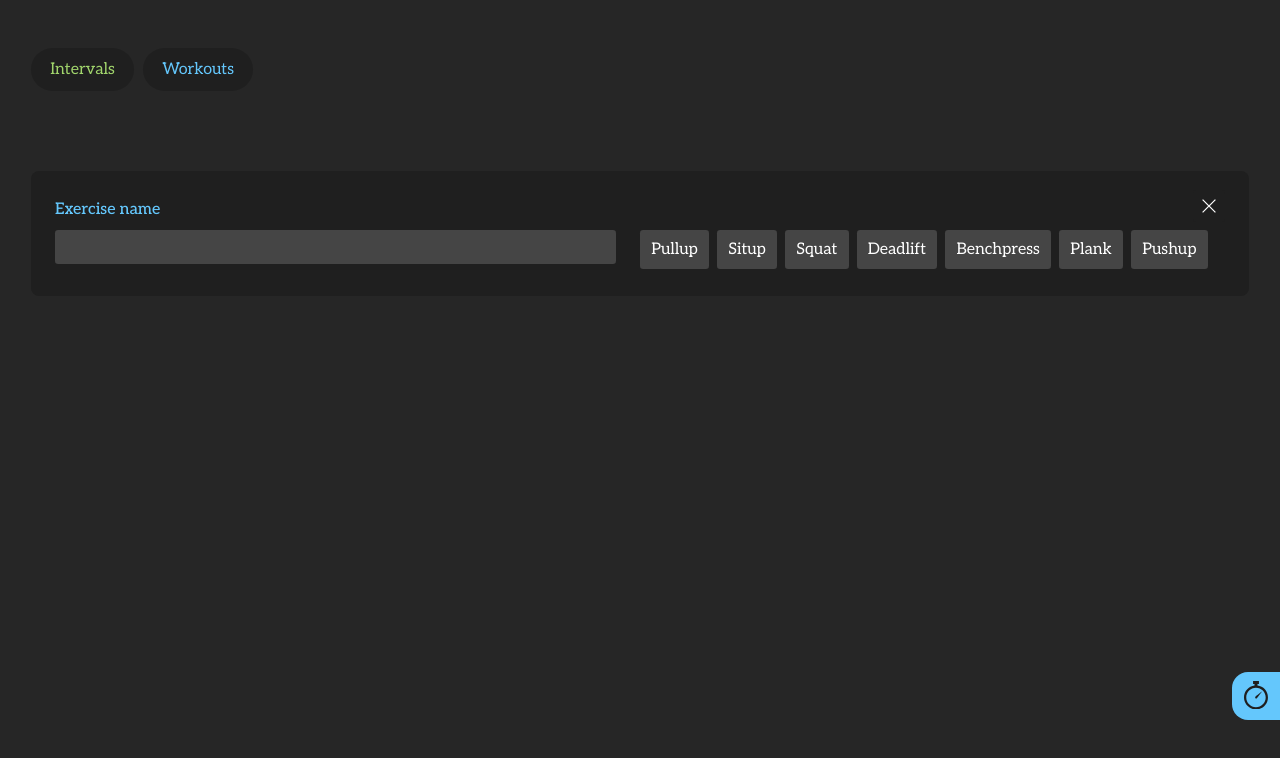
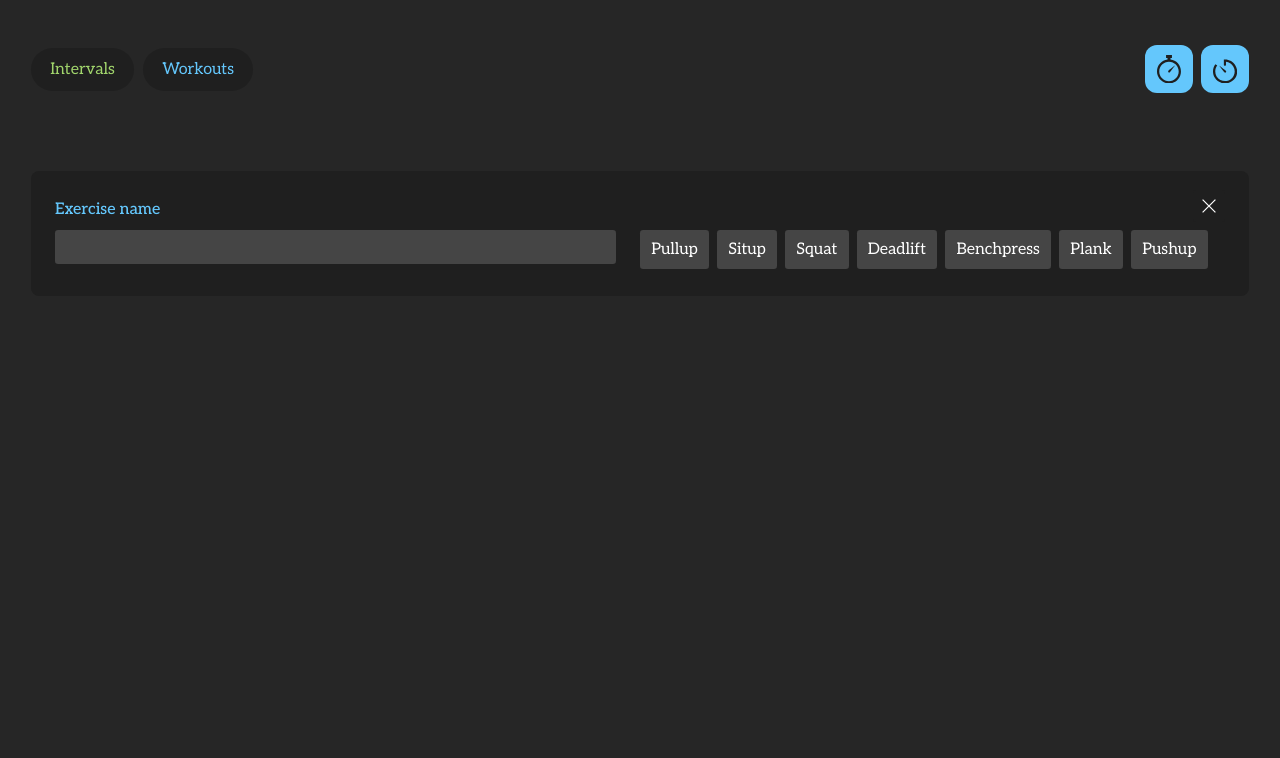
Before and after one commit to Seetal/Workouts, a React (Vite) app: page /workouts/workout in a window 1280 px wide. Shown: the top 758 px of the page. Built offline with nearby package versions, Linux system fonts and the light colour scheme.

Commit message:
added stop watch component

```diff
--- a/src/components/Workouts/CountdownTimer/CountdownTimer.module.scss
+++ b/src/components/Workouts/CountdownTimer/CountdownTimer.module.scss
@@ -1,28 +1,6 @@
 @use '../../../scss/mediaqueries';
 
 .countdownTimer {
-    &__btn {
-        position: fixed;
-        display: flex;
-        align-items: center;
-        justify-content: center;
-        background-color: var(--clr-blue);
-        right: 0;
-        bottom: 5rem;
-        width: 3rem;
-        height: 3rem;
-        padding-bottom: 0.2rem;
-        z-index: 20;
-        border-radius: 1rem 0 0 1rem;
-        border: 0;
-    }
-    &__icon {
-        width: 1.5rem;
-        height: auto;
-        path {
-            fill: var(--clr-black);
-        }
-    }
     &__radioList {
         padding: 0;
         margin: 0;
--- a/src/components/Workouts/CountdownTimer/CountdownTimer.tsx
+++ b/src/components/Workouts/CountdownTimer/CountdownTimer.tsx
@@ -1,24 +1,18 @@
-import { useState, useContext } from 'react';
+import { useState } from 'react';
 import styles from './CountdownTimer.module.scss';
 import Modal from '../../Generic/Modal/Modal';
-import { ModalContext } from '../../Generic/Modal/ModalContext';
 import Radio from '../../Form-Elements/Radio/Radio';
 import CountdownTimerItem from '../CountdownTimerItem/CountdownTimerItem';
 import { Config } from '../../../config/Config';
 
-const CountdownTimer = () => {
-  const {handleFadeOn} = useContext(ModalContext);
-  // const [isTimerActive, setIsTimerActive] = useState<boolean>(false);
-  const [isOpen, setIsOpen] = useState<boolean>(false);
+type Props = {
+    isTimerOpen: boolean;
+    handleCloseTimer: () => void;
+}
+
+const CountdownTimer = ({ isTimerOpen, handleCloseTimer }: Props) => {
   const [selectedTime, setSelectedTime] = useState<string>('1');
 
-  const handleOpen = () => {
-    handleFadeOn();
-    setIsOpen(true);
-  };
-  const handleClose = () => {
-    setIsOpen(false);
-  };
   const handleRadioChange = (e: React.ChangeEvent<HTMLInputElement>) => {
     setSelectedTime(e.target.value);
   };
@@ -35,12 +29,9 @@ const CountdownTimer = () => {
   ));
   return (
     <>
-      <button className={styles.countdownTimer__btn} onClick={handleOpen}>
-        <svg xmlns="http://www.w3.org/2000/svg" viewBox="0 0 51.1 60.6" className={styles.countdownTimer__icon}><path d="M28.7 9.7V6.3h3.1V0H19.3v6.4h3.1v3.4C9.8 11.3 0 22 0 35.1s11.4 25.5 25.5 25.5S51 49.2 51 35.1 41.2 11.3 28.6 9.7Zm-3.2 46.1c-11.4 0-20.7-9.3-20.7-20.7s9.3-20.7 20.7-20.7 20.7 9.3 20.7 20.7-9.3 20.7-20.7 20.7Z"/><path d="M27.5 36.5c-.9.9-2.3.9-3.2 0s-.9-2.3 0-3.2 14.6-11.4 14.6-11.4-10.5 13.8-11.4 14.6Z"/></svg>
-      </button>
-      {isOpen &&
+      {isTimerOpen &&
         <Modal
-          handleClose={handleClose}
+          handleClose={handleCloseTimer}
           title="Select timer duration"
         >
           <div className={styles.countdownTimer__inner}>
--- a/src/components/Workouts/CountdownTimerItem/CountdownTimerItem.tsx
+++ b/src/components/Workouts/CountdownTimerItem/CountdownTimerItem.tsx
@@ -51,12 +51,10 @@ const CountdownTimerItem = ({ time }: Props) => {
 
   const renderedTime = generateRenderedTime(secondsRemaining);
 
-  const decrementTime = () => {
-    setSecondsRemaining((prevState) => (prevState) - 1);
-  };
-
   const handleStart = () => {
-    const timer = window.setInterval(decrementTime, 1000);
+    const timer = window.setInterval(() => {
+      setSecondsRemaining((prevState) => (prevState) - 1);
+    }, 1000);
     setIntervalId(timer);
     setTimerIsRunning(true);
   };
--- /dev/null
+++ b/src/components/Workouts/StopWatch/StopWatch.module.scss
@@ -0,0 +1,16 @@
+.stopWatch {
+  &__time {
+    text-align: center;
+    font-size: 4rem;
+    line-height: 1.25;
+    font-weight: 200;
+    color: var(--clr-white);
+    font-family: 'Courier New', Courier, monospace;
+  }
+  &__buttons {
+    display: flex;
+    flex-direction: row;
+    justify-content: center;
+    gap: 1rem;
+  }
+}
--- /dev/null
+++ b/src/components/Workouts/StopWatch/StopWatch.tsx
@@ -0,0 +1,63 @@
+import { useState } from 'react';
+import styles from './StopWatch.module.scss';
+import Modal from '../../Generic/Modal/Modal';
+
+type Props = {
+    isStopWatchOpen: boolean;
+    handleCloseStopWatch: () => void;
+};
+
+const StopWatch = ({isStopWatchOpen, handleCloseStopWatch}: Props) => {
+  const [intervalId, setIntervalId] = useState<number>();
+  const [elapsedSeconds, setElapsedSeconds] = useState<number>(0);
+  const [isRunning, setIsRunning] = useState<boolean>(false);
+
+  const handleStart = () => {
+    const timer = window.setInterval(() => {
+      setElapsedSeconds((prev) => prev + 1);
+    }, 1000);
+    setIntervalId(timer);
+    setIsRunning(true);
+  };
+  const handleStop = () => {
+    if (intervalId) {
+      clearInterval(intervalId);
+      setIsRunning(false);
+    }
+  };
+  const handleReset = () => {
+    setElapsedSeconds(0);
+  };
+  const handleCloseModal = () => {
+    handleCloseStopWatch();
+    if (intervalId) {
+      clearInterval(intervalId);
+    }
+    setElapsedSeconds(0);
+    setIsRunning(false);
+  }
+
+  const resetIsActive = elapsedSeconds > 0 && !isRunning;
+
+  return (
+    <>
+      {isStopWatchOpen &&
+        <Modal
+          handleClose={handleCloseModal}
+          title="Stop Watch"
+          >
+            <>
+              <p className={styles.stopWatch__time}>{elapsedSeconds}</p>
+              <div className={styles.stopWatch__buttons}>
+                {!isRunning && <button className="button" onClick={handleStart}>Start</button>}
+                {isRunning && <button className="button button--red" onClick={handleStop}>Stop</button>}
+                <button className={`button button--alt ${resetIsActive ? '' : 'button--disabled'}`} onClick={handleReset}>Reset</button>
+              </div>
+            </>
+        </Modal>
+      }
+    </>
+  );
+};
+
+export default StopWatch;
--- /dev/null
+++ b/src/components/Workouts/Utilities/Utilities.module.scss
@@ -0,0 +1,65 @@
+@use '../../../scss/mediaqueries';
+
+.utilities {
+  position: fixed;
+  display: flex;
+  gap: 1px;
+  align-items: center;
+  justify-content: center;
+  background-color: var(--clr-blue-secondary);
+  right: -6rem;
+  bottom: 5rem;
+  width: auto;
+  height: 3rem;
+  z-index: 20;
+  border-radius: 1rem 0 0 1rem;
+  border: 0;
+  transition: right 0.3s ease-in-out;
+  @include mediaqueries.bp-700 {
+    position: absolute;
+    top: -5.875rem;
+    right: 1rem;
+    gap: 0.5rem;
+    background-color: transparent;
+  }
+  &.open {
+    right: 0;
+    @include mediaqueries.bp-700 {
+      right: 1rem;
+    }
+  }
+  &__btn {
+    display: flex;
+    align-items: center;
+    justify-content: center;
+    width: 3rem;
+    height: 3rem;
+    border: 0;
+    background-color: var(--clr-blue);
+    cursor: pointer;
+    @include mediaqueries.bp-700 {
+      border-radius: 0.75rem;
+    }
+  }
+  &__btnMenu {
+    border-radius: 1rem 0 0 1rem;
+    flex-direction: column;
+    justify-content: space-between;
+    padding: 0.925rem;
+    @include mediaqueries.bp-700 {
+      display: none;
+    }
+  }
+  &__menuLine {
+    width: 100%;
+    height: 2px;
+    background-color: var(--clr-black);
+  }
+  &__icon {
+    width: 1.5rem;
+    height: auto;
+    path {
+      fill: var(--clr-black);
+    }
+  }
+}
--- /dev/null
+++ b/src/components/Workouts/Utilities/Utilities.tsx
@@ -0,0 +1,54 @@
+import { useContext, useState } from 'react';
+import styles from './Utilities.module.scss';
+import { ModalContext } from '../../Generic/Modal/ModalContext';
+import CountdownTimer from '../CountdownTimer/CountdownTimer';
+import StopWatch from '../StopWatch/StopWatch';
+
+const Utilities = () => {
+  const [isMenuOpen, setIsMenuOpen] = useState<boolean>(false);
+  const [isTimerOpen, setIsTimerOpen] = useState<boolean>(false);
+  const [isStopWatchOpen, setIsStopWatchOpen] = useState<boolean>(false);
+  const {handleFadeOn} = useContext(ModalContext);
+
+  const handleOpenUtilities = () => {
+    setIsMenuOpen(!isMenuOpen);
+  };
+  const handleOpenTimer = () => {
+    setIsTimerOpen(true);
+    setIsMenuOpen(!isMenuOpen);
+    handleFadeOn();
+  };
+  const handleOpenStopWatch = () => {
+    setIsStopWatchOpen(true);
+    setIsMenuOpen(!isMenuOpen);
+    handleFadeOn();
+  };
+  const handleCloseTimer = () => {
+    setIsTimerOpen(false);
+  };
+  const handleCloseStopWatch = () => {
+    setIsStopWatchOpen(false);
+  };
+  return (
+    <>
+      <div className={`${styles.utilities} ${isMenuOpen ? styles.open : ''}`}>
+        <button className={`${styles.utilities__btn} ${styles.utilities__btnMenu}`} onClick={handleOpenUtilities}>
+          <p className="sr-only">Utilities Menu</p>
+          <span className={styles.utilities__menuLine}></span>
+          <span className={styles.utilities__menuLine}></span>
+          <span className={styles.utilities__menuLine}></span>
+        </button>
+        <button className={styles.utilities__btn} onClick={handleOpenTimer}>
+          <svg xmlns="http://www.w3.org/2000/svg" viewBox="0 0 51.1 60.6" className={styles.utilities__icon}><path d="M28.7 9.7V6.3h3.1V0H19.3v6.4h3.1v3.4C9.8 11.3 0 22 0 35.1s11.4 25.5 25.5 25.5S51 49.2 51 35.1 41.2 11.3 28.6 9.7Zm-3.2 46.1c-11.4 0-20.7-9.3-20.7-20.7s9.3-20.7 20.7-20.7 20.7 9.3 20.7 20.7-9.3 20.7-20.7 20.7Z"/><path d="M27.5 36.5c-.9.9-2.3.9-3.2 0s-.9-2.3 0-3.2 14.6-11.4 14.6-11.4-10.5 13.8-11.4 14.6Z"/></svg>
+        </button>
+        <button className={styles.utilities__btn} onClick={handleOpenStopWatch}>
+          <svg xmlns="http://www.w3.org/2000/svg" viewBox="0 0 51.1 60.6" className={styles.utilities__icon}><path d="M27.5 33.7c.9.9.9 2.3 0 3.2s-2.3.9-3.2 0-11.4-14.6-11.4-14.6 13.8 10.5 14.6 11.4Z"/><path d="M48 22.8C42.9 13.5 32.9 8.7 23.1 9.7v11c0 1.3 1 2.3 2.3 2.3 1.3 0 2.3-1 2.3-2.3v-6.2c6.4.7 12.4 4.3 15.8 10.3 5.4 9.3 2.5 21.5-6.4 27.5s-23.3 3.6-29.4-6.6C3.3 38.2 4.1 29.1 9 22.6l-3.9-2.9c-6 8-7 19.2-1.5 28.4 7.5 12.6 24.1 16.4 36.4 8s14.2-21.9 8-33.4Z"/></svg>
+        </button>
+      </div>
+      <CountdownTimer isTimerOpen={isTimerOpen} handleCloseTimer={handleCloseTimer} />
+      <StopWatch isStopWatchOpen={isStopWatchOpen} handleCloseStopWatch={handleCloseStopWatch} />
+    </>
+  );
+}
+
+export default Utilities;
--- a/src/pages/Workout/Workout.tsx
+++ b/src/pages/Workout/Workout.tsx
@@ -4,7 +4,7 @@ import NewExercise from "../../components/Workouts/NewExercise/NewExercise";
 import AddExercise from "../../components/Workouts/AddExercise/AddExercise";
 import ContentBlock from "../../components/Generic/ContentBlock/ContentBlock";
 import WorkoutExercise from "../../components/Workouts/WorkoutExercise/WorkoutExercise";
-import CountdownTimer from "../../components/Workouts/CountdownTimer/CountdownTimer";
+import Utilities from "../../components/Workouts/Utilities/Utilities";
 import { ExerciseType } from "../../types/ExerciseType";
 import { addWorkoutToState, addExerciseToState, markAsComplete } from "../../context/WorkoutsHelpers";
 import { useNavigate } from "react-router-dom";
@@ -85,7 +85,7 @@ const Workout = () => {
                 </ContentBlock>
                 </>
             }
-            <CountdownTimer />
+            <Utilities />
         </main>
     )
 }
--- a/src/scss/_base.scss
+++ b/src/scss/_base.scss
@@ -10,6 +10,7 @@ body {
 main {
   @include bp-700 {
     padding: 1rem;
+    position: relative;
   }
 }
 
--- a/src/scss/components/_button.scss
+++ b/src/scss/components/_button.scss
@@ -38,4 +38,8 @@
             background-color: var(--clr-red-secondary);
         }
     }
+    &--disabled {
+        opacity: 0.5;
+        pointer-events: none;
+    }
 }
--- a/src/scss/components/_create-box.scss
+++ b/src/scss/components/_create-box.scss
@@ -8,7 +8,7 @@
     @include bp-700 {
         position: absolute;
         right: 1.5rem;
-        top: 0.1rem;
+        top: -5.875rem;
         padding: 0;
         border-bottom: 0;
     }
```
